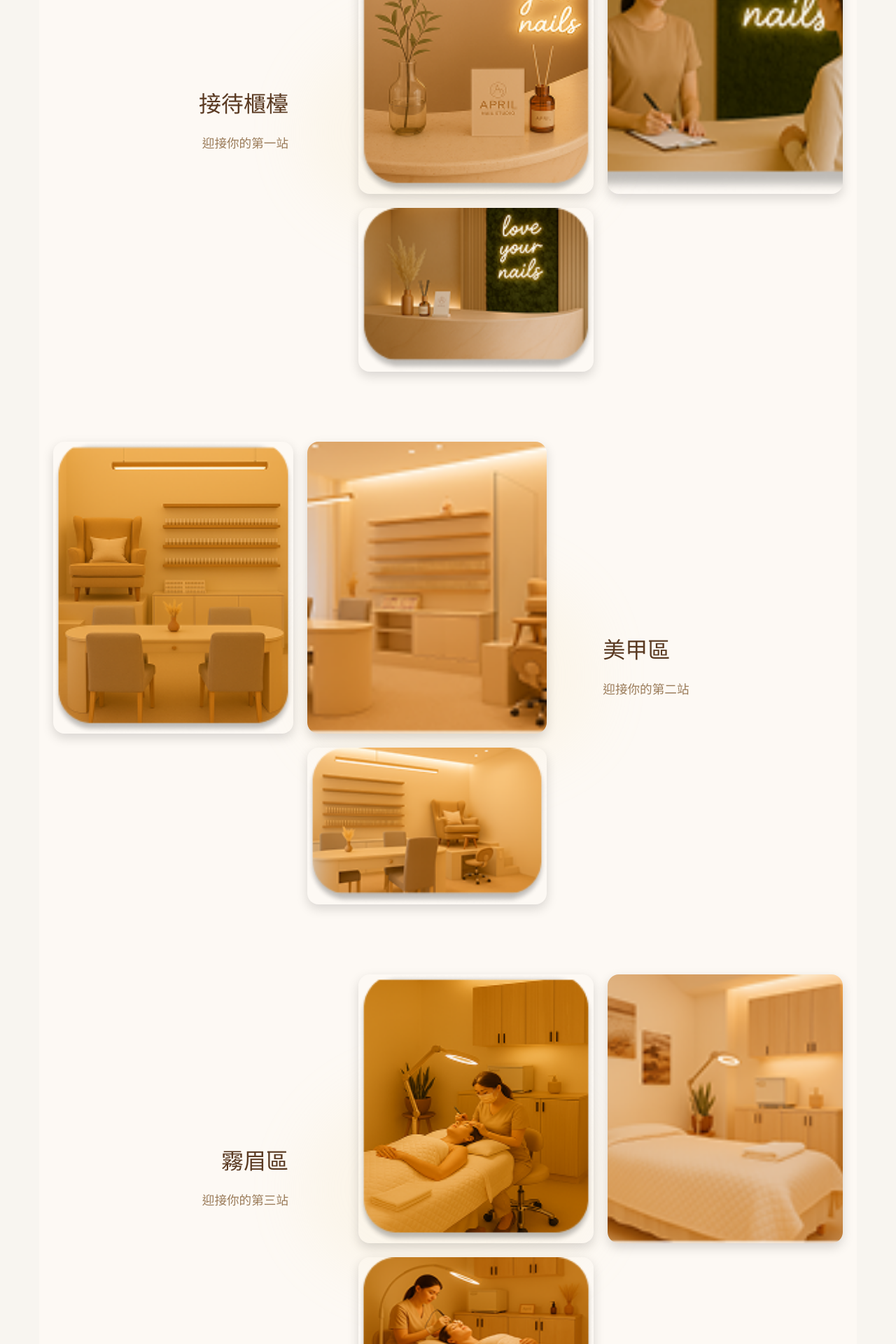
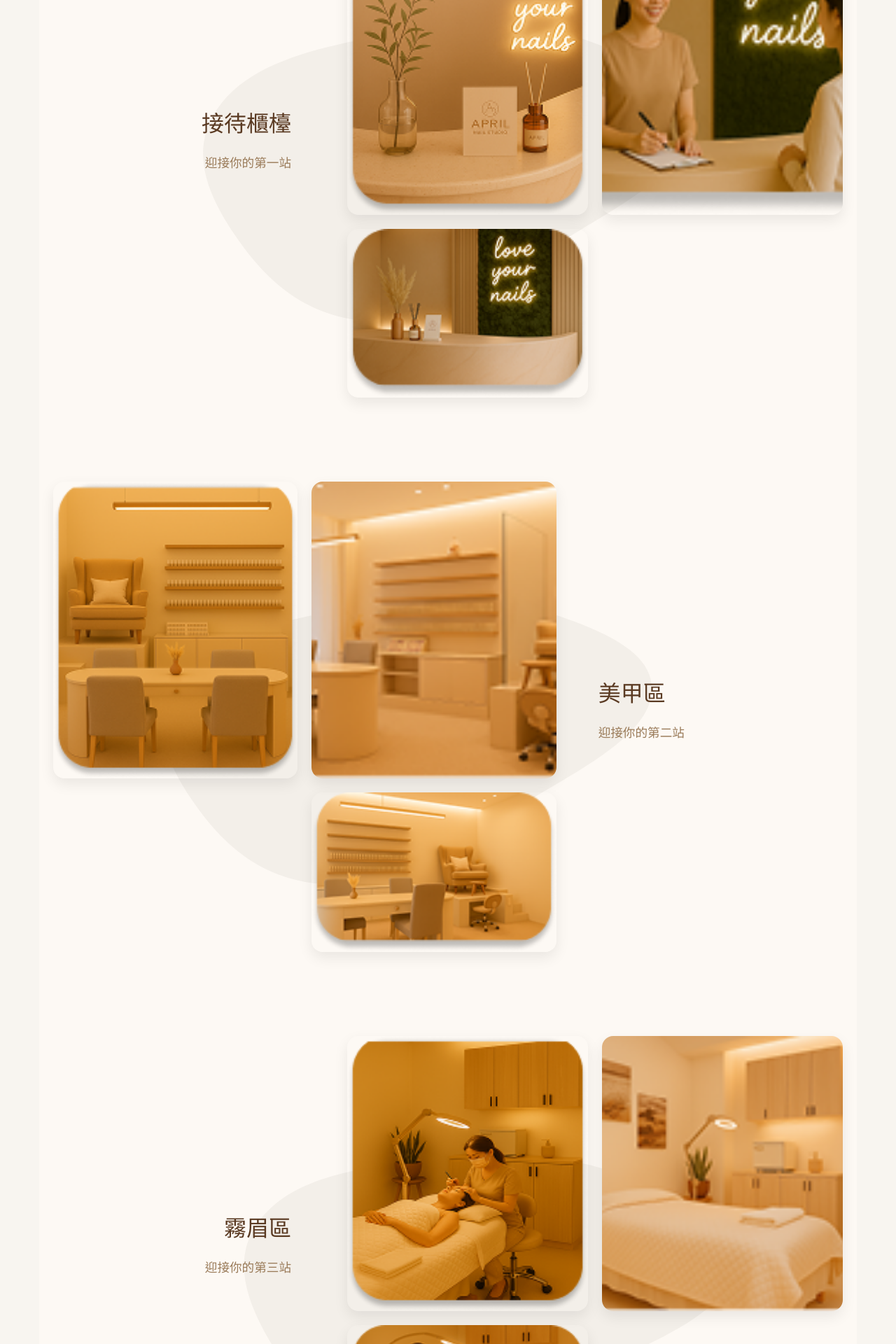
Before and after one commit to zoena5303/april-nail-project, a React (Vite) app: page /april-nail-project/storeenvironment in a window 1280 px wide. Shown: the part 880-2800 px from the top of the page at 70% size. Built offline with nearby package versions, Linux system fonts and the light colour scheme.

Commit message:
0916小修改

```diff
--- a/index.html
+++ b/index.html
@@ -3,7 +3,7 @@
   <head>
     <meta charset="UTF-8" />
     <meta name="viewport" content="width=device-width, initial-scale=1.0" />
-    <title>April NAIL STUDIO</title>
+    <title>April NAILL STUDIO</title>
 
     <!-- ✅ Google Fonts -->
     <link
--- a/src/pages/StoreEnvironment.jsx
+++ b/src/pages/StoreEnvironment.jsx
@@ -2,25 +2,29 @@ import React, { useState, useEffect } from "react";
 import "../scss/StoreEnvironmentstyle.scss";
 
 // Banner
-import storeBanner from "../assets/images/storybanner2.jpg"; // ✅ 使用新 banner
+import storeBanner from "../assets/images/storybanner2.jpg";
 
-// 接待櫃檯 (第一站)
+// 接待櫃檯
 import reception1 from "../assets/images/Store1.png";
 import reception2 from "../assets/images/Store1a.png";
 import reception3 from "../assets/images/Store1b.png";
 
-// 美甲區 (第二站)
+// 美甲區
 import nail1 from "../assets/images/Store2.png";
 import nail2 from "../assets/images/Store2a.png";
 import nail3 from "../assets/images/Store2b.png";
 
-// 霧眉區 (第三站)
+// 霧眉區
 import brow1 from "../assets/images/Store3.png";
 import brow2 from "../assets/images/Store3a.png";
 import brow3 from "../assets/images/Store3b.png";
 
+// 背景裝飾色塊
+import vector1 from "../assets/images/StoreVector1.svg";
+import vector2 from "../assets/images/StoreVector2.svg";
+import vector3 from "../assets/images/StoreVector3.svg";
+
 const StoreEnvironment = () => {
-  // ✅ 所有圖片收集起來，方便燈箱切換
   const allImages = [
     reception1, reception2, reception3,
     nail1, nail2, nail3,
@@ -29,18 +33,14 @@ const StoreEnvironment = () => {
 
   const [lightboxIndex, setLightboxIndex] = useState(null);
 
-  // 開燈箱
   const openLightbox = (index) => setLightboxIndex(index);
-  // 關閉燈箱
   const closeLightbox = () => setLightboxIndex(null);
-  // 前一張
   const prevImage = (e) => {
     e?.stopPropagation();
     setLightboxIndex((prev) =>
       prev === 0 ? allImages.length - 1 : prev - 1
     );
   };
-  // 下一張
   const nextImage = (e) => {
     e?.stopPropagation();
     setLightboxIndex((prev) =>
@@ -48,7 +48,6 @@ const StoreEnvironment = () => {
     );
   };
 
-  // ✅ 鍵盤事件 (ESC / ← / →)
   useEffect(() => {
     const handleKeyDown = (e) => {
       if (lightboxIndex !== null) {
@@ -66,22 +65,19 @@ const StoreEnvironment = () => {
       {/* ===== Banner ===== */}
       <div className="banner">
         <img src={storeBanner} alt="店內環境 Banner" />
-        <div className="banner-title">店面環境</div> {/* ✅ 新增文字 */}
+        <div className="banner-title">店面環境</div>
       </div>
 
       {/* ===== 接待櫃檯 ===== */}
       <section className="env-block reception">
+        <img src={vector1} alt="bg" className="bg-vector" />
         <div className="env-text">
           <h2>接待櫃檯</h2>
           <p>迎接你的第一站</p>
         </div>
         <div className="env-images collage">
           {[reception1, reception2, reception3].map((img, i) => (
-            <div
-              key={i}
-              className="img-box"
-              onClick={() => openLightbox(i)}
-            >
+            <div key={i} className="img-box" onClick={() => openLightbox(i)}>
               <img src={img} alt={`接待櫃檯 ${i + 1}`} />
             </div>
           ))}
@@ -90,12 +86,13 @@ const StoreEnvironment = () => {
 
       {/* ===== 美甲區 ===== */}
       <section className="env-block nail">
+        <img src={vector2} alt="bg" className="bg-vector" />
         <div className="env-images collage">
           {[nail1, nail2, nail3].map((img, i) => (
             <div
               key={i}
               className="img-box"
-              onClick={() => openLightbox(i + 3)} // 從第 4 張開始
+              onClick={() => openLightbox(i + 3)}
             >
               <img src={img} alt={`美甲區 ${i + 1}`} />
             </div>
@@ -109,6 +106,7 @@ const StoreEnvironment = () => {
 
       {/* ===== 霧眉區 ===== */}
       <section className="env-block brow">
+        <img src={vector3} alt="bg" className="bg-vector" />
         <div className="env-text">
           <h2>霧眉區</h2>
           <p>迎接你的第三站</p>
@@ -118,7 +116,7 @@ const StoreEnvironment = () => {
             <div
               key={i}
               className="img-box"
-              onClick={() => openLightbox(i + 6)} // 從第 7 張開始
+              onClick={() => openLightbox(i + 6)}
             >
               <img src={img} alt={`霧眉區 ${i + 1}`} />
             </div>
@@ -129,20 +127,14 @@ const StoreEnvironment = () => {
       {/* ===== 燈箱效果 ===== */}
       {lightboxIndex !== null && (
         <div className="lightbox" onClick={closeLightbox}>
-          <span className="close" onClick={closeLightbox}>
-            &times;
-          </span>
-          <span className="prev" onClick={prevImage}>
-            &#10094;
-          </span>
+          <span className="close" onClick={closeLightbox}>&times;</span>
+          <span className="prev" onClick={prevImage}>&#10094;</span>
           <img
             src={allImages[lightboxIndex]}
             alt="放大圖"
             className="lightbox-img"
           />
-          <span className="next" onClick={nextImage}>
-            &#10095;
-          </span>
+          <span className="next" onClick={nextImage}>&#10095;</span>
         </div>
       )}
     </div>
--- a/src/scss/StoreEnvironmentstyle.scss
+++ b/src/scss/StoreEnvironmentstyle.scss
@@ -7,7 +7,7 @@
     width: 100vw;
     height: 60vh;
     margin-left: calc(-50vw + 50%);
-    margin-top: -50px;   /* ✅ 再推上去避免留白 */
+    margin-top: -50px;
     overflow: hidden;
 
     img {
@@ -38,23 +38,20 @@
     display: flex;
     align-items: center;
     justify-content: space-between;
-    margin: 100px 0;
-    gap: 60px;
+    margin: 120px 0;
+    gap: 40px; /* ✅ 拉近文字與圖片距離 */
     position: relative;
 
-    &::before {
-      content: "";
+    /* 背景色塊 */
+    .bg-vector {
       position: absolute;
-      width: 420px;
-      height: 300px;
-      background: #f3e0b1;
-      border-radius: 50% 40% 60% 50% / 60% 50% 40% 50%;
       top: 50%;
       left: 50%;
+      width: 700px;    /* ✅ 放大承托效果 */
+      max-width: 95%;
       transform: translate(-50%, -50%);
       z-index: 0;
-      opacity: 0.15;
-      filter: blur(40px);
+      opacity: 0.45;   /* ✅ 桌機更明顯 */
     }
 
     .env-text {
@@ -84,12 +81,12 @@
       z-index: 1;
 
       .img-box {
-        flex: 1 1 calc(50% - 20px);  /* ✅ 預設二欄式 */
+        flex: 1 1 calc(50% - 20px);
         max-width: calc(50% - 20px);
 
         border-radius: 16px;
         overflow: hidden;
-        box-shadow: 0 6px 16px rgba(0, 0, 0, 0.15);
+        box-shadow: 0 8px 20px rgba(0, 0, 0, 0.08); /* ✅ 柔和陰影 */
         transition: transform 0.4s ease;
         cursor: pointer;
 
@@ -107,14 +104,25 @@
     }
   }
 
-  /* ===== 特殊對齊設定 ===== */
-  .env-block.reception .env-text {
-    text-align: right;
-    padding-right: 40px;
+  /* ===== 各區塊專屬色塊定位 ===== */
+  .env-block.reception {
+    .bg-vector {
+      top: 55%;   /* ✅ 下移，承托圖片群 */
+      left: 50%;
+    }
+    .env-text {
+      text-align: right;
+      padding-right: 40px;
+    }
   }
 
   .env-block.nail {
     flex-direction: row;
+
+    .bg-vector {
+      top: 55%;   /* ✅ 稍微下移 */
+      left: 45%;  /* ✅ 偏左 */
+    }
 
     .env-images {
       justify-content: flex-end;
@@ -126,16 +134,22 @@
     }
   }
 
-  .env-block.brow .env-text {
-    text-align: right;
-    padding-right: 40px;
+  .env-block.brow {
+    .bg-vector {
+      top: 60%;   /* ✅ 更靠下 */
+      left: 55%;  /* ✅ 偏右 */
+    }
+    .env-text {
+      text-align: right;
+      padding-right: 40px;
+    }
   }
 
   /* ===== 平板 (≤992px) ===== */
   @media (max-width: 992px) {
     .banner {
       height: 45vh;
-      margin-top: -40px; /* ✅ 再貼齊一點 */
+      margin-top: -40px;
     }
 
     .banner .banner-title {
@@ -146,11 +160,12 @@
     .env-block {
       flex-direction: column;
       text-align: center;
-      margin: 70px 0;
+      margin: 80px 0;
       gap: 30px;
 
-      &::before {
-        display: none;
+      .bg-vector {
+        width: 480px;   /* ✅ 縮小一點 */
+        opacity: 0.3;   /* ✅ 更淡 */
       }
 
       .env-text {
@@ -175,7 +190,7 @@
   @media (max-width: 600px) {
     .banner {
       height: 35vh;
-      margin-top: -30px; /* ✅ 更貼近頂端 */
+      margin-top: -30px;
     }
 
     .banner .banner-title {
@@ -185,8 +200,13 @@
     }
 
     .env-block {
-      margin: 50px 0;
+      margin: 60px 0;
       gap: 20px;
+
+      .bg-vector {
+        width: 260px;   /* ✅ 小色塊 */
+        opacity: 0.15;  /* ✅ 超淡背景 */
+      }
 
       .env-text {
         h2 { font-size: 1.4rem; }
--- a/src/scss/homestyle.scss
+++ b/src/scss/homestyle.scss
@@ -99,7 +99,7 @@
 
       .bg-shape {
         position: absolute;
-        bottom: -30px;
+        bottom: -115px;
         left: 50%;
         transform: translateX(-50%);
         width: 150%;
```
